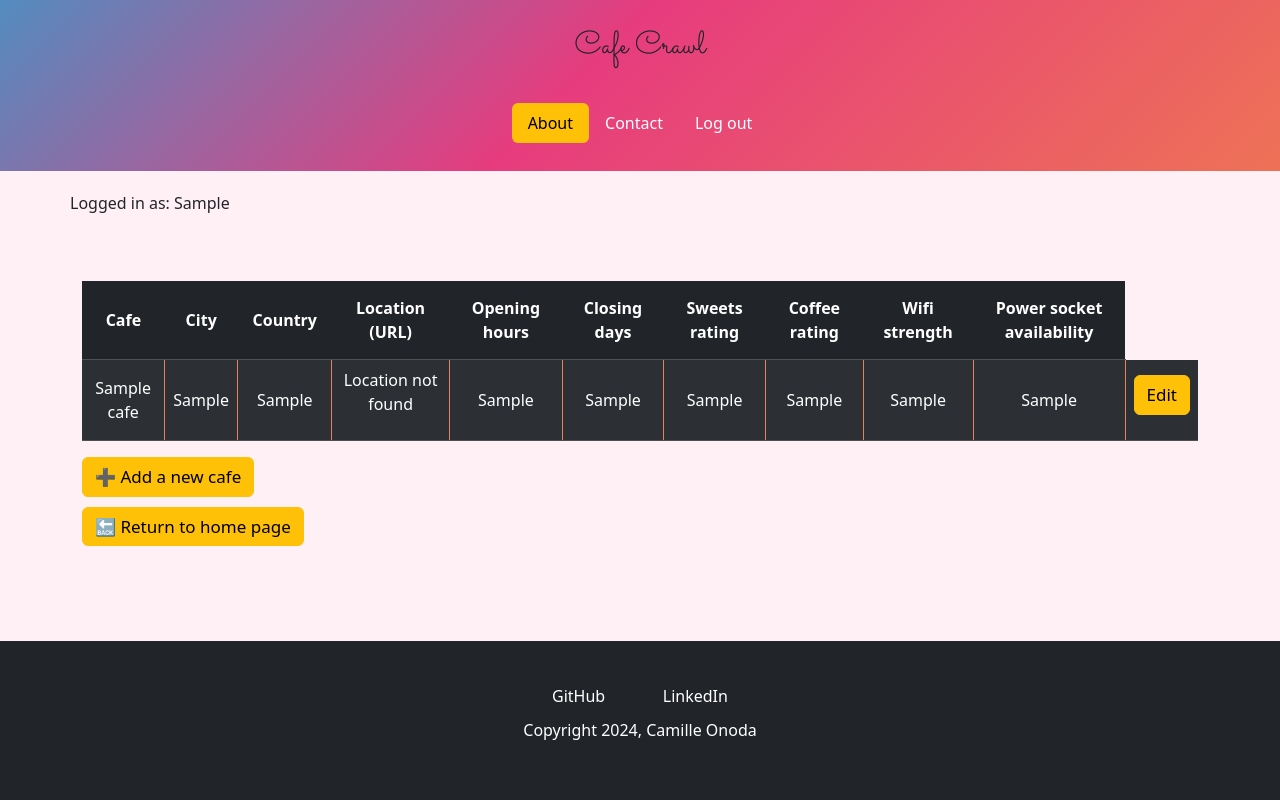
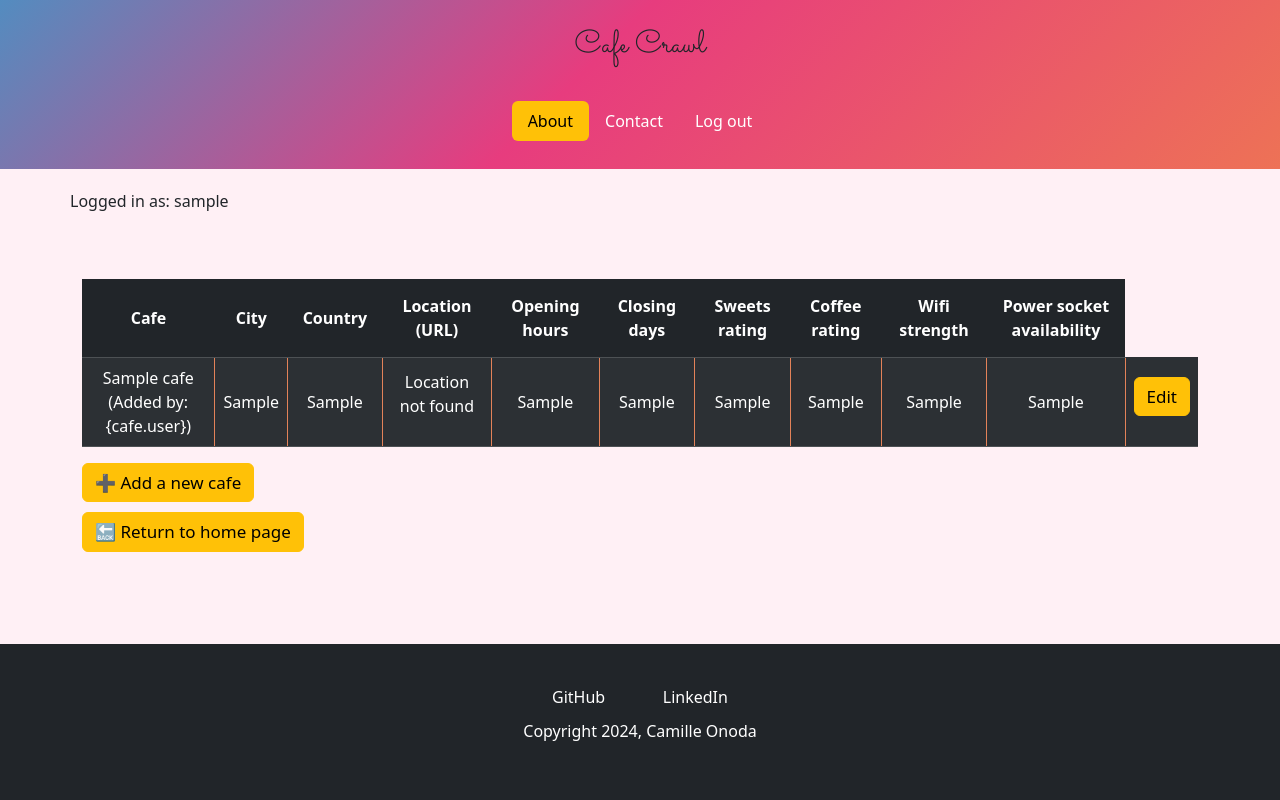
Before and after one commit to CamilleOnoda/Coffee-wifi-collection, a Flask app: page /cafes in a window 1280 px wide. Run offline with Flask 3, Linux system fonts and the light colour scheme; a user stored in the database is signed in; tables that the repository leaves empty hold one stand-in row (values such as "Sample post"); some libraries are stand-ins or nearby versions.

Commit message:
Remove title() method to display the current logged in user

```diff
--- a/templates/cafes.html
+++ b/templates/cafes.html
@@ -1,7 +1,7 @@
 {% extends 'base.html' %}
 {% block content %}
 <div class="bg-container">
-<p id="logged-in">Logged in as: <span>{{name.title()}}</span></p>
+<p id="logged-in">Logged in as: <span>{{name}}</span></p>
 <div class="container">
   <div class="row">
     <div class="col-sm-12">
@@ -30,7 +30,7 @@
             {% endif %}
             {% for cafe in cafes_list %}
               <tr>
-                <td>{{ cafe.cafe_name }}</td>
+                <td>{{ cafe.cafe_name }} (Added by:{cafe.user})</td>
                 <td>{{ cafe.city }}</td>
                 <td>{{ cafe.country }}</td>
                 <td>
@@ -50,7 +50,7 @@
                 <td>
                   <a class="btn btn-warning btn-m" href="{{ url_for('edit', id=cafe.id) }}">
                     Edit</a>
-                    {% if current_user.is_authenticated and current_user.is_admin %}
+                    {% if current_user.is_admin %}
                     <a class="btn btn-warning btn-m" href="{{ url_for('delete', id=cafe.id) }}">
                     Delete</a>
                     {% endif %}
```
